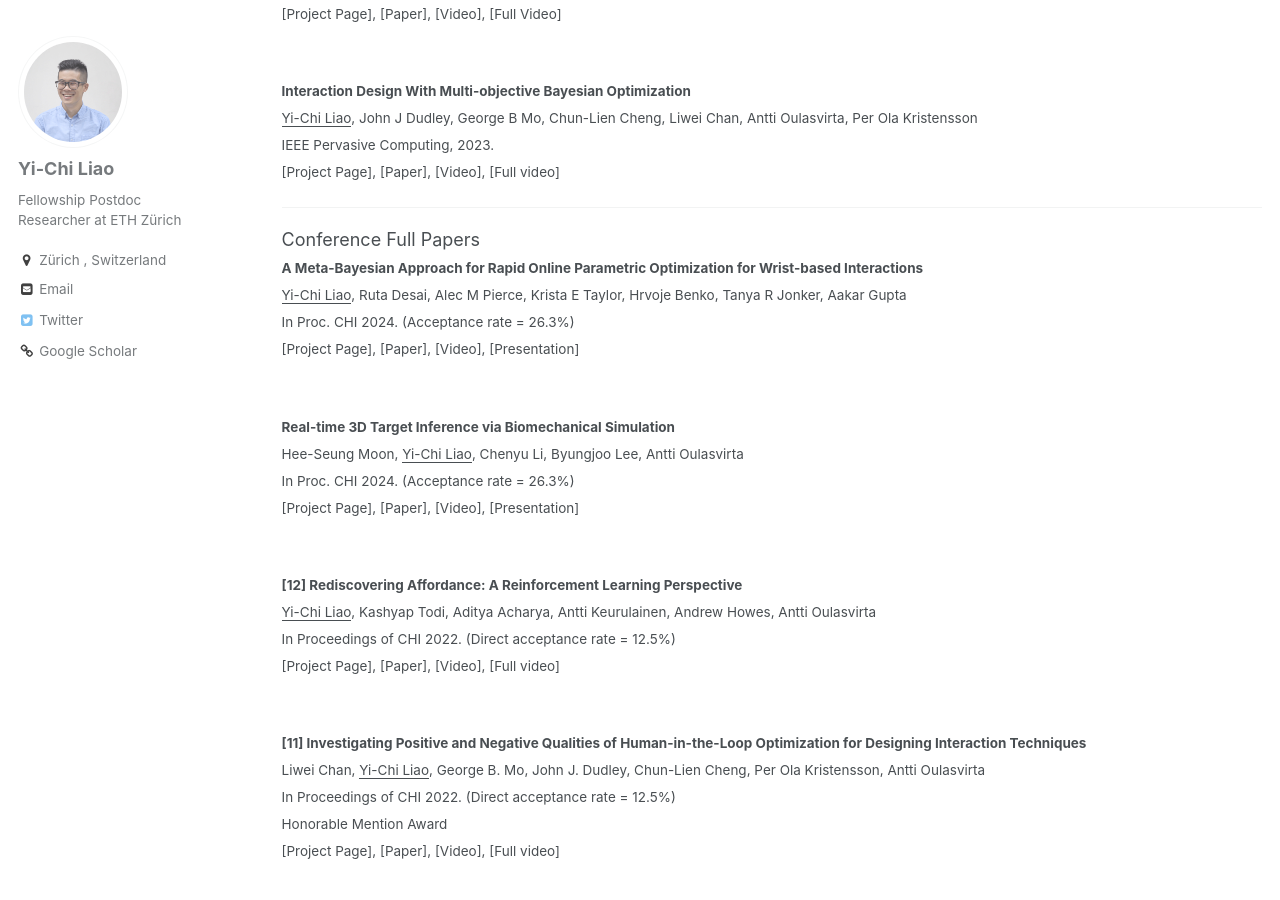
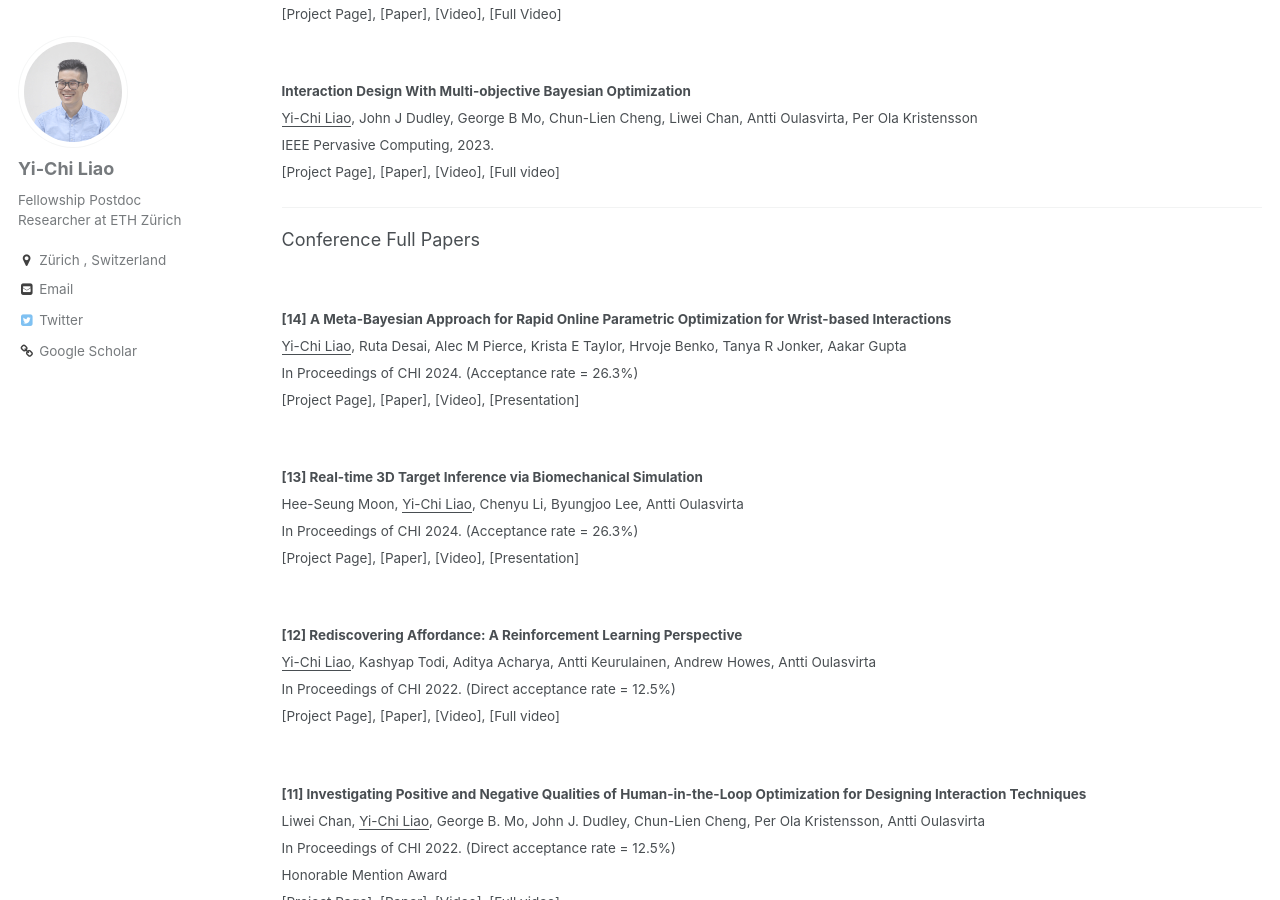
Before and after one commit to yichiliao/yichiliao.github.io, a Jekyll site: the page built from _pages/publications.md, in a window 1280 px wide and 900 px high, scrolled down 432 px. Built offline with Jekyll 4.4.1, drawn with Linux system fonts in a browser that asks for light colours.

Commit message:
updating publications

```diff
--- a/_pages/publications.md
+++ b/_pages/publications.md
@@ -27,16 +27,17 @@ IEEE Pervasive Computing, 2023. </small><br>
 ---
 
 Conference Full Papers
+
 <br>
-<small>**A Meta-Bayesian Approach for Rapid Online Parametric Optimization for Wrist-based Interactions**<br>
+<small>**[14] A Meta-Bayesian Approach for Rapid Online Parametric Optimization for Wrist-based Interactions**<br>
 <u>Yi-Chi Liao</u>, Ruta Desai, Alec M Pierce, Krista E Taylor, Hrvoje Benko, Tanya R Jonker, Aakar Gupta<br>
-In Proc. CHI 2024. (Acceptance rate = 26.3%) </small><br>
+In Proceedings of CHI 2024. (Acceptance rate = 26.3%) </small><br>
 <small>[[Project Page](https://dl.acm.org/doi/full/10.1145/3613904.3642071)], [[Paper](https://dl.acm.org/doi/pdf/10.1145/3613904.3642071)], [[Video](https://www.youtube.com/watch?v=pxLGCKIEhjc)],  [[Presentation](https://www.youtube.com/watch?v=2mcCpN3DCyM)]</small>
 
 <br>
-<small>**Real-time 3D Target Inference via Biomechanical Simulation**<br>
+<small>**[13] Real-time 3D Target Inference via Biomechanical Simulation**<br>
 Hee-Seung Moon, <u>Yi-Chi Liao</u>, Chenyu Li, Byungjoo Lee, Antti Oulasvirta<br>
-In Proc. CHI 2024. (Acceptance rate = 26.3%) </small><br>
+In Proceedings of CHI 2024. (Acceptance rate = 26.3%) </small><br>
 <small>[[Project Page](https://dl.acm.org/doi/full/10.1145/3613904.3642131)], [[Paper](https://dl.acm.org/doi/pdf/10.1145/3613904.3642131)], [Video],  [[Presentation](https://www.youtube.com/watch?v=f9QA-ElytQc)]</small>
 
 <br>
```
